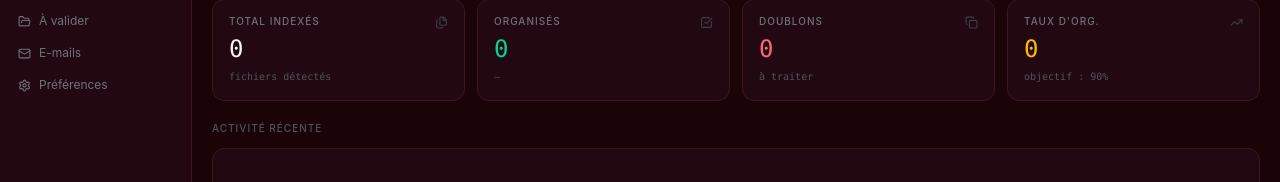
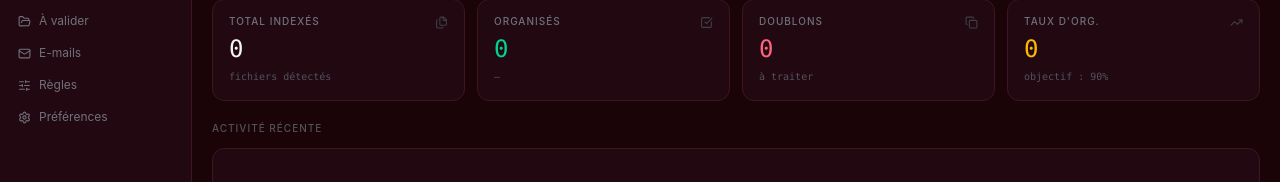
Before and after one commit to oukacha789/egestion-bureau, a React (Vite) app: page / in a window 1280 px wide. Shown: the part 208-390 px from the top of the page. Built offline with nearby package versions, Linux system fonts and the light colour scheme.

Commit message:
feat: Sidebar rules nav + App.tsx route — câblage RulesView

```diff
--- a/src/App.tsx
+++ b/src/App.tsx
@@ -8,6 +8,7 @@ import { Sidebar } from './components/layout/Sidebar';
 import { useFileEvents } from './hooks/useFileEvents';
 import { useKeyboard } from './hooks/useKeyboard';
 import { PreferencesView } from './components/Preferences/PreferencesView';
+import { RulesView } from './components/Rules';
 
 function App() {
   const [currentView, setCurrentView] = useState('dashboard');
@@ -22,6 +23,7 @@ function App() {
         {currentView === 'explorer'  && <Explorer />}
         {currentView === 'unsorted'  && <Unsorted />}
         {currentView === 'preferences' && <PreferencesView />}
+        {currentView === 'rules' && <RulesView />}
       </main>
       <CommandPalette />
       <AssistantOverlay />
--- a/src/components/layout/Sidebar.tsx
+++ b/src/components/layout/Sidebar.tsx
@@ -1,4 +1,4 @@
-import { LayoutDashboard, FolderOpen, Folder, FolderClosed, Mail, Settings } from 'lucide-react';
+import { LayoutDashboard, FolderOpen, Folder, FolderClosed, Mail, Settings, SlidersHorizontal } from 'lucide-react';
 import { useAppStore } from '../../store';
 
 interface SidebarProps {
@@ -7,16 +7,18 @@ interface SidebarProps {
 }
 
 const NAV_ITEMS = [
-  { id: 'dashboard', label: 'Dashboard', icon: LayoutDashboard },
-  { id: 'explorer',  label: 'Explorer',  icon: Folder },
-  { id: 'unsorted',  label: 'À valider', icon: FolderOpen },
-  { id: 'emails',    label: 'E-mails',   icon: Mail },
+  { id: 'dashboard',   label: 'Dashboard',   icon: LayoutDashboard },
+  { id: 'explorer',    label: 'Explorer',    icon: Folder },
+  { id: 'unsorted',    label: 'À valider',   icon: FolderOpen },
+  { id: 'emails',      label: 'E-mails',     icon: Mail },
+  { id: 'rules',       label: 'Règles',      icon: SlidersHorizontal },
   { id: 'preferences', label: 'Préférences', icon: Settings },
 ];
 
 export function Sidebar({ currentView, onNavigate }: SidebarProps) {
-  const { isWatching, watchedDirs, stats, setSelectedCategory, selectedCategory } = useAppStore();
+  const { isWatching, watchedDirs, stats, setSelectedCategory, selectedCategory, rules } = useAppStore();
   const unsortedCount = Math.max(0, stats.total_files - stats.organized_files);
+  const enabledRulesCount = rules.filter((r) => r.enabled).length;
 
   return (
     <div className="w-48 bg-bx-900 border-r border-bx-800 flex flex-col py-4">
@@ -95,6 +97,11 @@ export function Sidebar({ currentView, onNavigate }: SidebarProps) {
                   {stats.email_files}
                 </span>
               )}
+              {id === 'rules' && enabledRulesCount > 0 && (
+                <span className="ml-auto text-[9px] font-semibold bg-amber-500/20 text-amber-400 px-1.5 py-0.5 rounded-full">
+                  {enabledRulesCount}
+                </span>
+              )}
             </button>
           );
         })}
```
